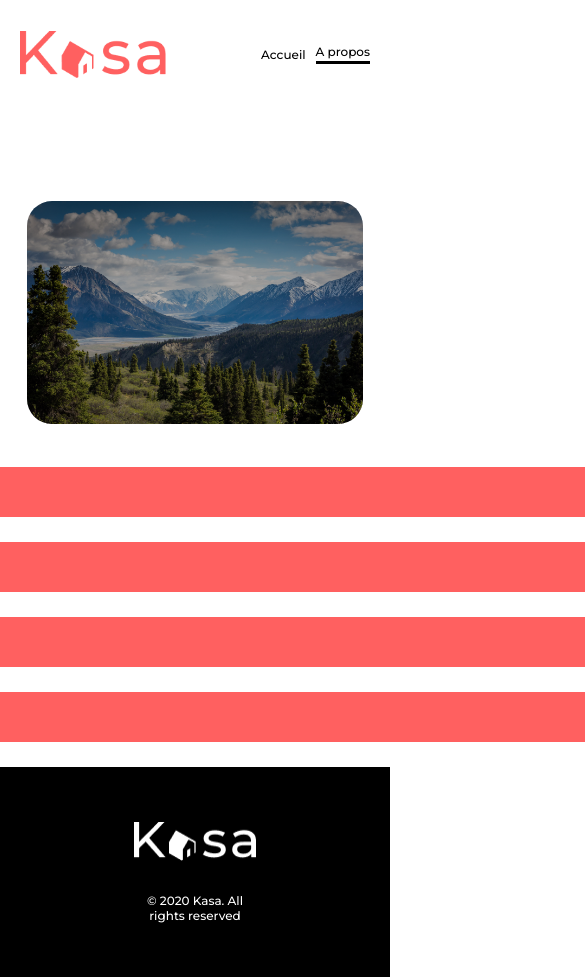
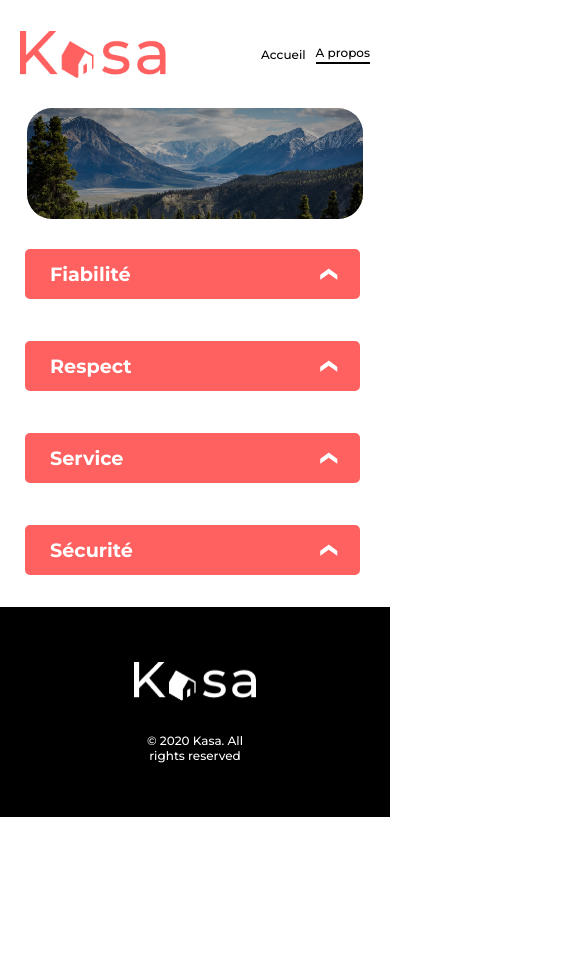
Before and after one commit to Thierry-E/OP-P8_Kasa, a React (Vite) app: page /About in a window 390 px wide. Shown: the top 977 px of the page, 585 px wide, since content can reach past the window. After the commit the page ends 844 px from the top, so only its background shows below. Built offline with nearby package versions, Linux system fonts and the light colour scheme.

Commit message:
Mise en place du responsive pour la page About.

```diff
--- a/src/Sass/Components/Banner.scss
+++ b/src/Sass/Components/Banner.scss
@@ -11,6 +11,11 @@
   justify-content: center;
   align-items: center;
   position: relative;
+
+  @media screen and (max-width: 767px) {
+    height: 111px;
+    margin: -93px auto 20px auto;
+  }
 
   &::after {
     content: '';
@@ -28,6 +33,10 @@
     height: 223px;
     border-radius: 25px;
     object-fit: cover;
+
+    @media screen and (max-width: 767px) {
+      height: 111px;
+    }
   }
 
   h1 {
--- a/src/Sass/Components/Dropdown.scss
+++ b/src/Sass/Components/Dropdown.scss
@@ -5,10 +5,11 @@
   flex-direction: column;
   justify-content: center;
   align-items: center;
-  margin-bottom: 25px;
+  padding: 10px 20px 10px 15px;
+  margin-bottom: 22px;
 
   .list {
-    width: 988px;
+    width: 1023px;
     height: 34px;
     background-color: $fourth-color;
     border-radius: 5px;
@@ -17,6 +18,14 @@
     display: flex;
     justify-content: space-between;
     align-items: center;
+
+    @media screen and (max-width: 1024px) {
+      width: 700px;
+    }
+
+    @media screen and (max-width: 767px) {
+      width: 335px;
+    }
   }
 
   h3 {
@@ -55,5 +64,13 @@
     border-radius: 0 0 5px 5px;
     margin-bottom: 25px;
     padding: 25px;
+
+    @media screen and (max-width: 1024px) {
+      width: 700px;
+    }
+
+    @media screen and (max-width: 767px) {
+      width: 335px;
+    }
   }
 }
--- a/src/Sass/Layouts/Header.scss
+++ b/src/Sass/Layouts/Header.scss
@@ -36,7 +36,7 @@ header {
     font-weight: 500;
 
     @media screen and (max-width: 1024px) {
-      font-size: 0.875em;
+      font-size: 0.9em;
     }
 
     @media screen and (max-width: 767px) {
@@ -49,4 +49,8 @@ header {
 .nav-Active {
   border-bottom: 3px solid $primary-color;
   padding-bottom: 2px;
+
+  @media screen and (max-width: 767px) {
+    border-bottom: 2px solid $primary-color;
+  }
 }
--- a/src/styles/styles.css
+++ b/src/styles/styles.css
@@ -53,7 +53,7 @@ header nav a {
 }
 @media screen and (max-width: 1024px) {
   header nav a {
-    font-size: 0.875em;
+    font-size: 0.9em;
   }
 }
 @media screen and (max-width: 767px) {
@@ -65,6 +65,11 @@ header nav a {
 .nav-Active {
   border-bottom: 3px solid #000;
   padding-bottom: 2px;
+}
+@media screen and (max-width: 767px) {
+  .nav-Active {
+    border-bottom: 2px solid #000;
+  }
 }
 
 /***Couleurs***/
@@ -108,6 +113,12 @@ header nav a {
   align-items: center;
   position: relative;
 }
+@media screen and (max-width: 767px) {
+  .banner {
+    height: 111px;
+    margin: -93px auto 20px auto;
+  }
+}
 .banner::after {
   content: "";
   width: 100%;
@@ -123,6 +134,11 @@ header nav a {
   height: 223px;
   border-radius: 25px;
   object-fit: cover;
+}
+@media screen and (max-width: 767px) {
+  .banner img {
+    height: 111px;
+  }
 }
 .banner h1 {
   width: 100%;
@@ -186,10 +202,11 @@ header nav a {
   flex-direction: column;
   justify-content: center;
   align-items: center;
-  margin-bottom: 25px;
+  padding: 10px 20px 10px 15px;
+  margin-bottom: 22px;
 }
 .listContent .list {
-  width: 988px;
+  width: 1023px;
   height: 34px;
   background-color: #ff6060;
   border-radius: 5px;
@@ -198,6 +215,16 @@ header nav a {
   display: flex;
   justify-content: space-between;
   align-items: center;
+}
+@media screen and (max-width: 1024px) {
+  .listContent .list {
+    width: 700px;
+  }
+}
+@media screen and (max-width: 767px) {
+  .listContent .list {
+    width: 335px;
+  }
 }
 .listContent h3 {
   font-size: 1.2em;
@@ -231,6 +258,16 @@ header nav a {
   border-radius: 0 0 5px 5px;
   margin-bottom: 25px;
   padding: 25px;
+}
+@media screen and (max-width: 1024px) {
+  .listContent .listActive {
+    width: 700px;
+  }
+}
+@media screen and (max-width: 767px) {
+  .listContent .listActive {
+    width: 335px;
+  }
 }
 
 /***Couleurs***/
```
Also changed, not shown: 1 other file (tests, documents, lock files or other folders).
